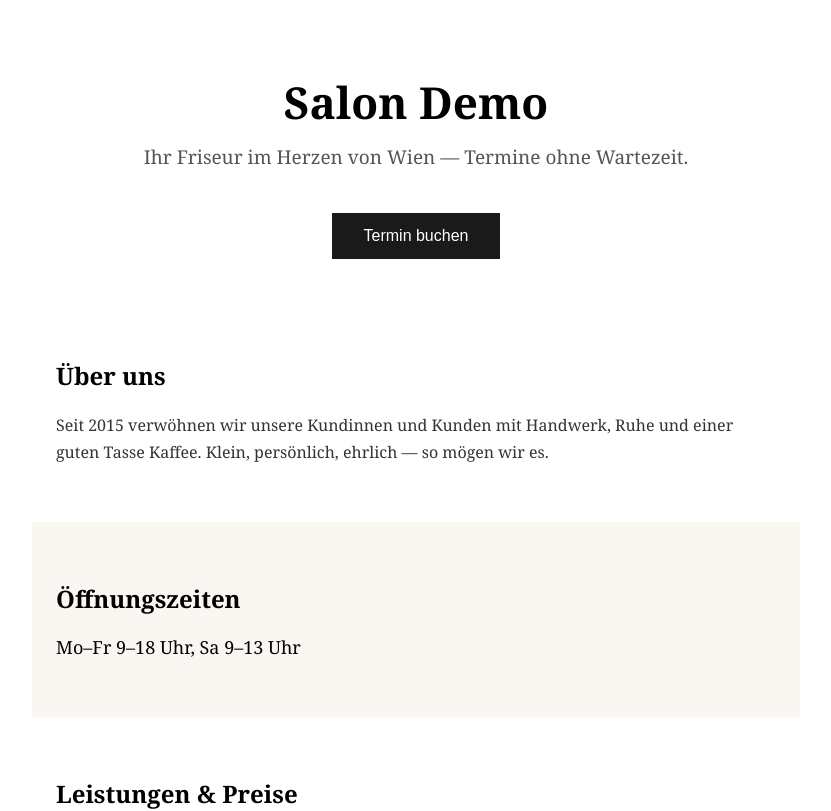
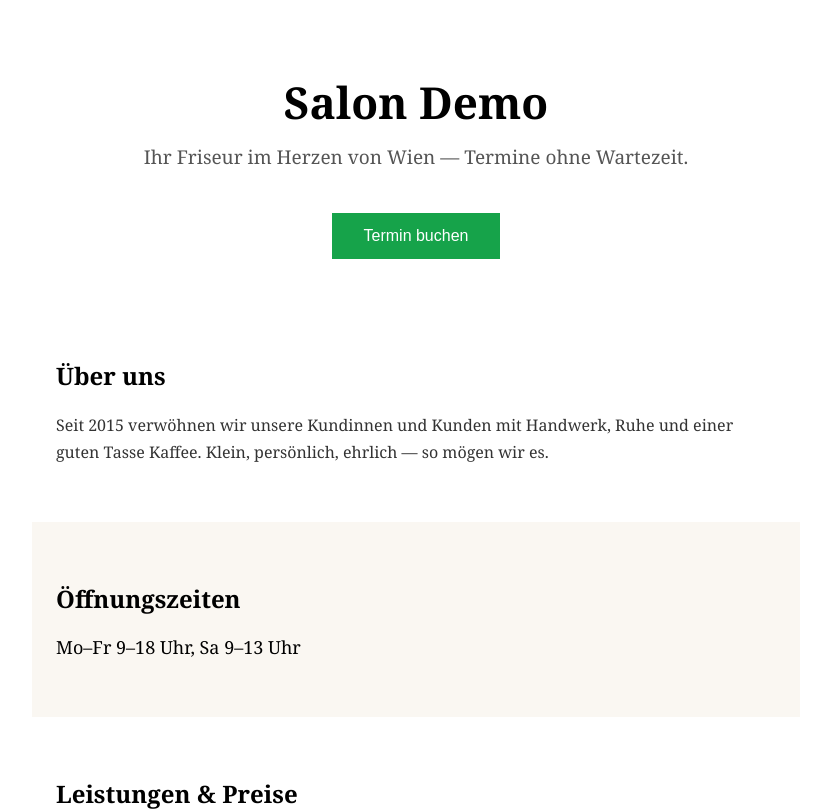
Before and after one commit to pixelmeister-org/demo-kunde, a Next.js app: page / in a window 1280 px wide. Shown: the top 811 px of the page, without its empty margins (224-1055 px from the left). Built offline with nearby package versions, Linux system fonts and the light colour scheme.

Commit message:
chore(portal-agent): Die Hintergrundfarbe des „Termin buchen"-Buttons wurde von Schwarz (#1a1
request-id: 25e2a21f-84e5-4ba7-bea9-e2f55c6edacd

```diff
--- a/app/page.tsx
+++ b/app/page.tsx
@@ -12,7 +12,7 @@ export default function Home() {
         </p>
         <button
           data-edit-id="hero-cta"
-          style={{ background: "#1a1a1a", color: "#fff", padding: "14px 32px", border: 0, fontSize: 16, marginTop: 24, cursor: "pointer" }}
+          style={{ background: "#16a34a", color: "#fff", padding: "14px 32px", border: 0, fontSize: 16, marginTop: 24, cursor: "pointer" }}
         >
           Termin buchen
         </button>
```
Also changed, not shown: 1 other file (tests, documents, lock files or other folders).
